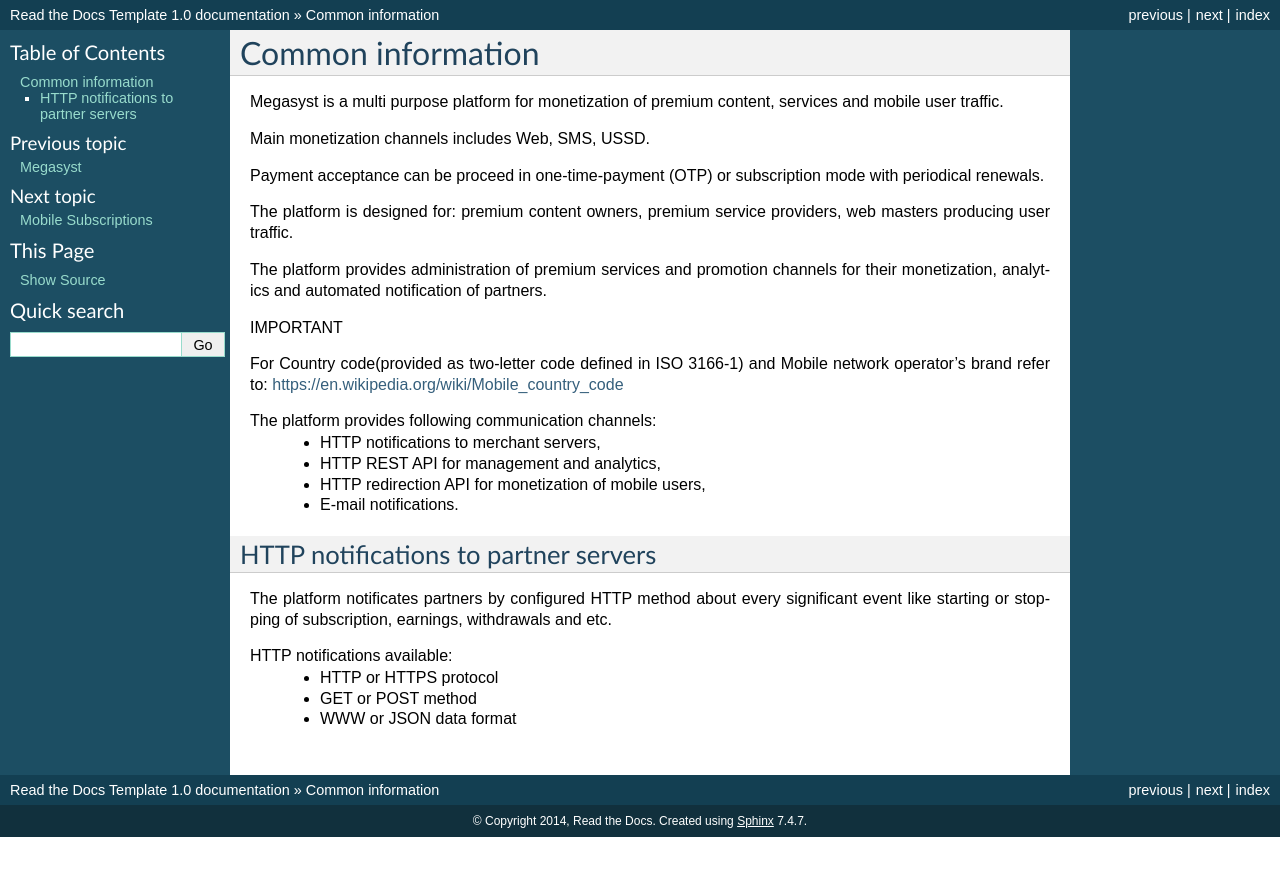
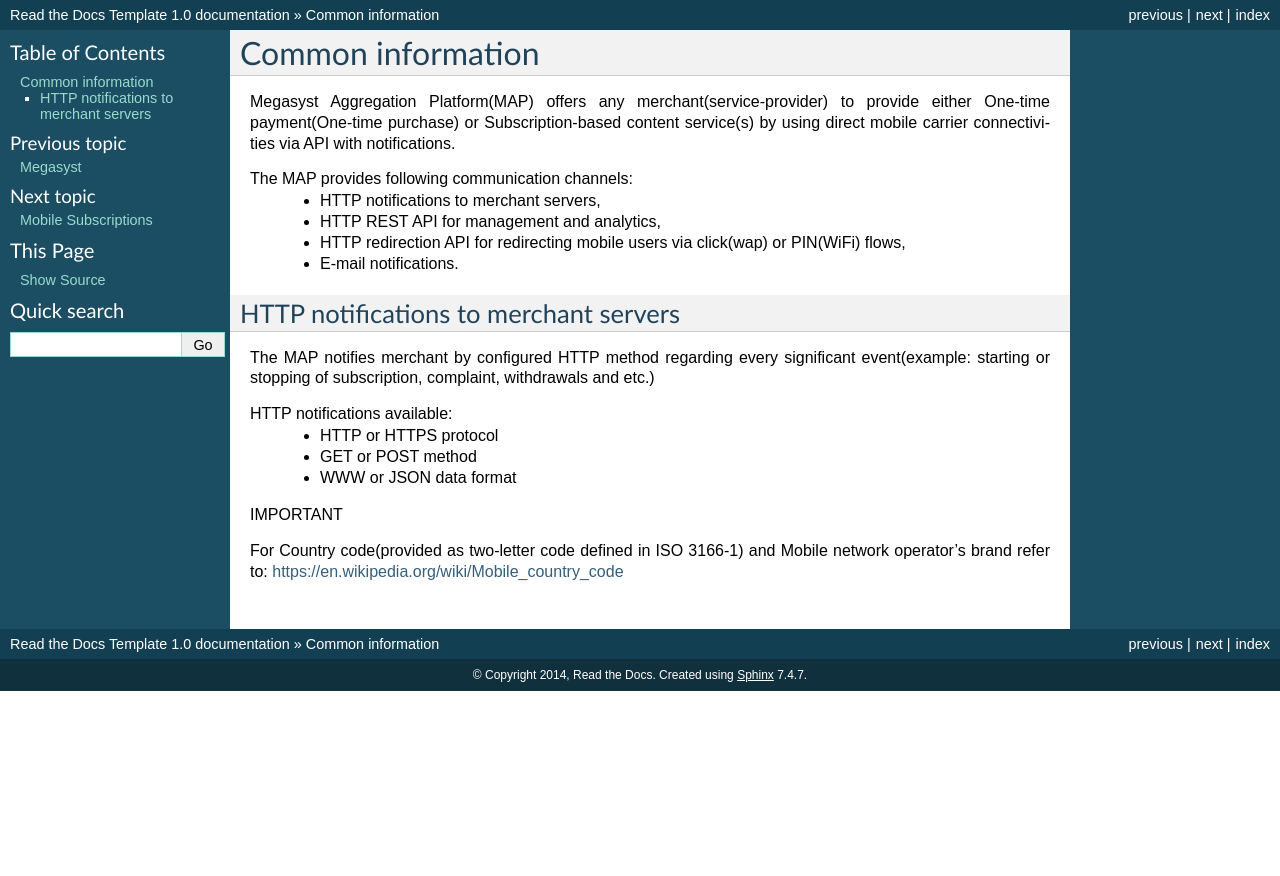
Before and after one commit to megasyst/lab, a Sphinx documentation site: the page built from docs/1_common.rst, in a window 1280 px wide. Shown: the top 876 px of the page. Built offline with Sphinx 7.4.7, drawn with Linux system fonts in a browser that asks for light colours.

Commit message:
Update 1_common.rst

```diff
--- a/docs/1_common.rst
+++ b/docs/1_common.rst
@@ -4,32 +4,24 @@ Common information
 
 .. image: http://megasyst.com/images/logo.png
 
-Megasyst is a multi purpose platform for monetization of premium content, services and mobile user traffic.
+Megasyst Aggregation Platform(MAP) offers any merchant(service-provider) to provide either One-time payment(One-time purchase) or Subscription-based content service(s) by using direct mobile carrier connectivities via API with notifications.
 
-Main monetization channels includes Web, SMS, USSD.
-
-Payment acceptance can be proceed in one-time-payment (OTP) or subscription mode with periodical renewals.
-
-The platform is designed for: premium content owners, premium service providers, web masters producing user traffic.
-
-The platform provides administration of premium services and promotion channels for their monetization, analytics and automated notification of partners.
-
-IMPORTANT
-
-For Country code(provided as two-letter code defined in ISO 3166-1) and Mobile network operator's brand refer to: https://en.wikipedia.org/wiki/Mobile_country_code
-
-The platform provides following communication channels:
+The MAP provides following communication channels:
   * HTTP notifications to merchant servers,
   * HTTP REST API for management and analytics,
-  * HTTP redirection API for monetization of mobile users,
+  * HTTP redirection API for redirecting mobile users via click(wap) or PIN(WiFi) flows,
   * E-mail notifications.
 
-HTTP notifications to partner servers
+HTTP notifications to merchant servers
 -------------------------------------
 
-The platform notificates partners by configured HTTP method about every significant event like starting or stopping of subscription, earnings, withdrawals and etc.
+The MAP notifies merchant by configured HTTP method regarding every significant event(example: starting or stopping of subscription, complaint, withdrawals and etc.)
 
 HTTP notifications available:
   * HTTP or HTTPS protocol
   * GET or POST method
   * WWW or JSON data format
+
+IMPORTANT
+
+For Country code(provided as two-letter code defined in ISO 3166-1) and Mobile network operator's brand refer to: https://en.wikipedia.org/wiki/Mobile_country_code
```
